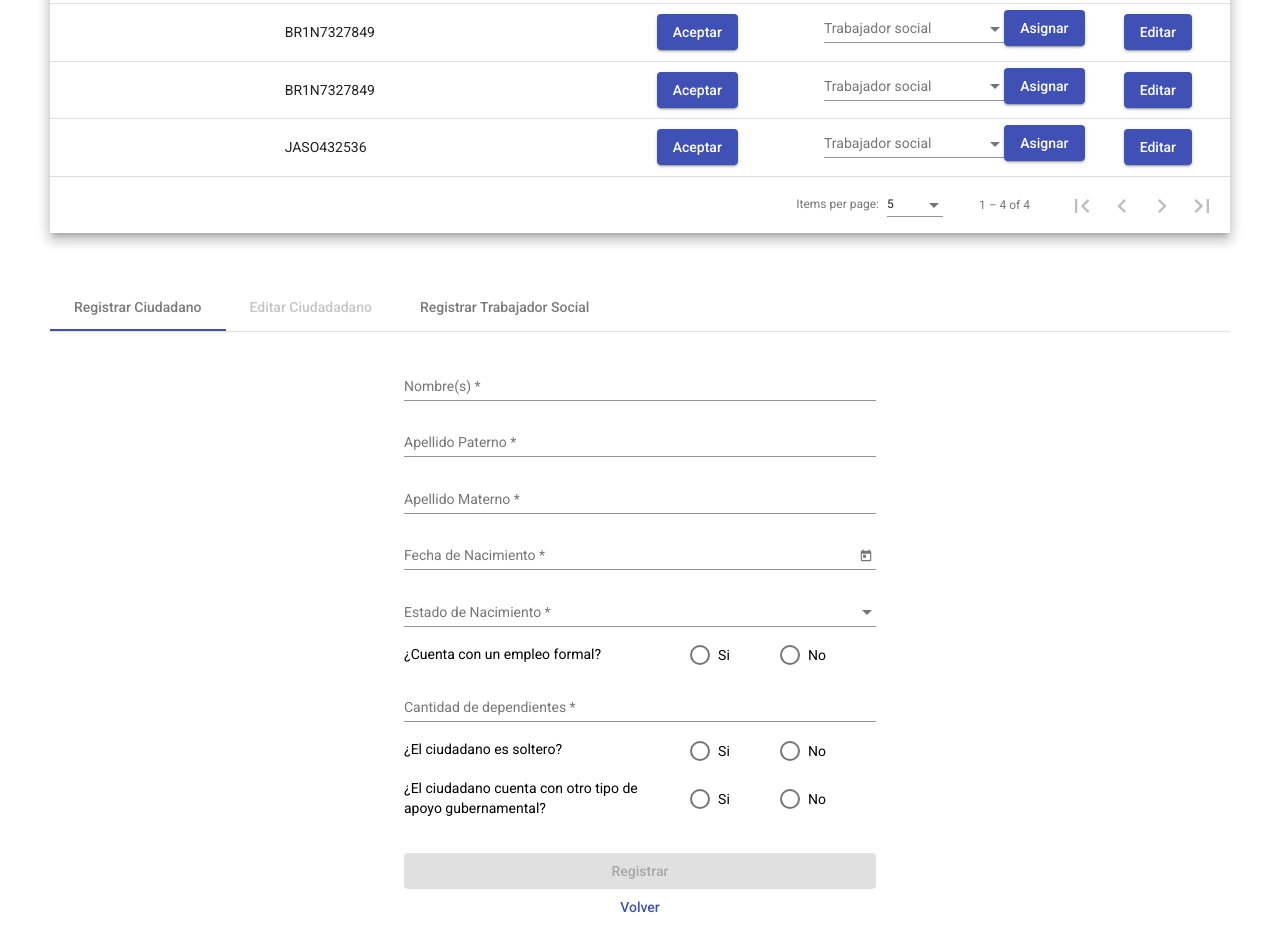
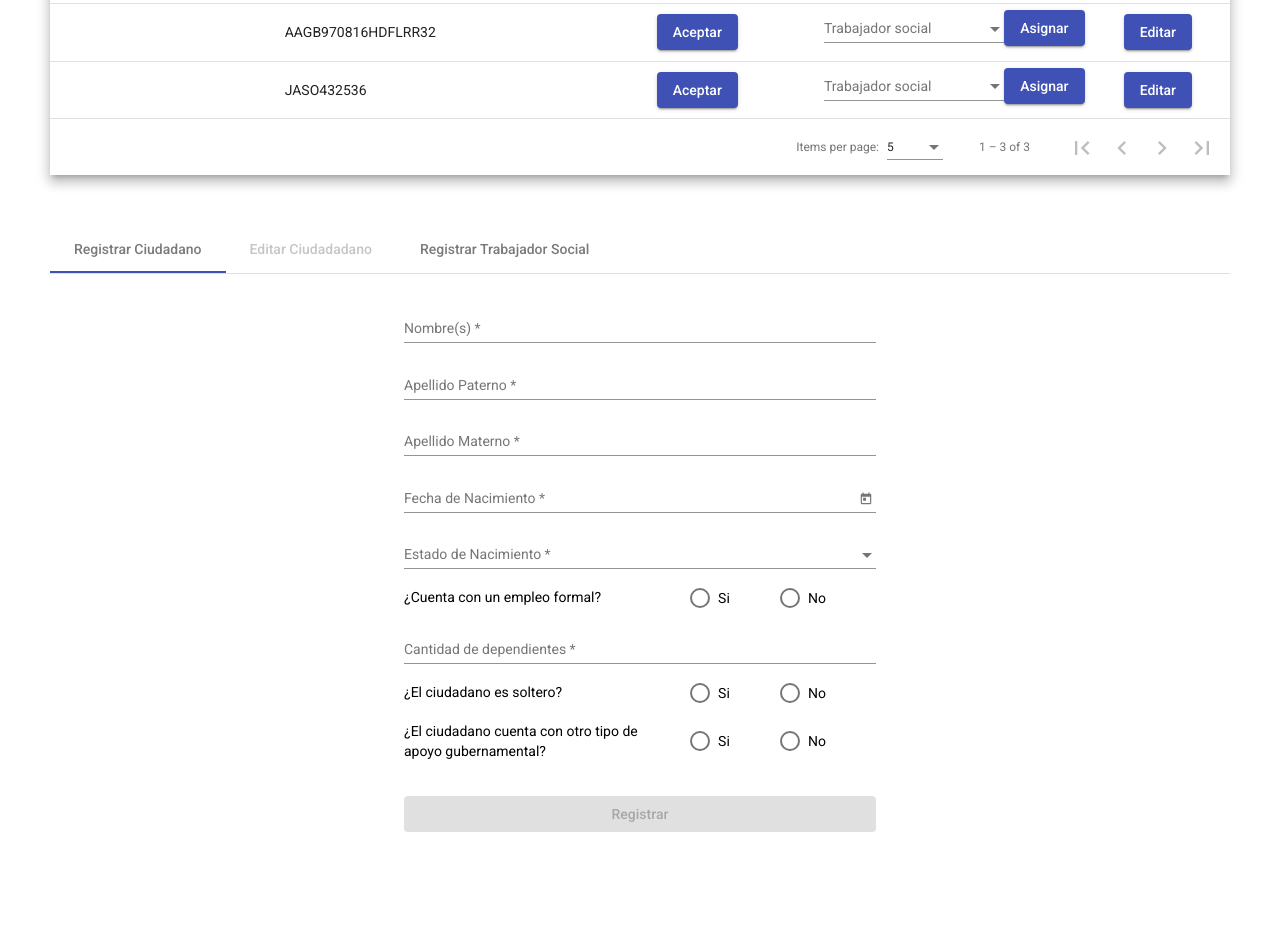
Before and after one commit to arnoldss/hcovid, an Angular app: page /citizen-info/register in a window 1280 px wide. Shown: the part 294-1246 px from the top of the page. After the commit the page ends 1206 px from the top, so only its background shows below. Built offline with nearby package versions, Linux system fonts and the light colour scheme.

Commit message:
Set values of edited citizen on edit click

```diff
--- a/src/app/citizen-info/citizen-info.component.ts
+++ b/src/app/citizen-info/citizen-info.component.ts
@@ -79,14 +79,8 @@ export class CitizenInfoComponent implements OnInit {
     },
     {
       firstname: 'Bruno',
-      maternalLastname: 'Hiram',
-      curp: 'BR1N7327849',
-      accepted: 1,
-    },
-    {
-      firstname: 'Bruno',
-      maternalLastname: 'Hiram',
-      curp: 'BR1N7327849',
+      maternalLastname: 'García',
+      curp: 'AAGB970816HDFLRR32',
       accepted: 1,
     },
     {
@@ -229,8 +223,6 @@ export class CitizenInfoComponent implements OnInit {
     this.dataSource.filter = JSON.stringify(this.filterCitizen);
   }
 
-  /////// stuff for edit
-
   onEditCitizen(citizen: Citizen) {
     this.router.navigate(['edit', citizen.curp], { relativeTo: this.route });
   }
--- a/src/app/citizen-register/citizen-register.component.html
+++ b/src/app/citizen-register/citizen-register.component.html
@@ -132,11 +132,7 @@
     </ng-container>
 
     <button mat-raised-button color="primary" type="submit" [disabled]="!form.valid">
-      Registrar
-    </button>
-
-    <button mat-button color="primary" type="button" [routerLink]="['/sign-in']">
-      Volver
+      {{ editMode ? "Actualizar" : "Registrar" }}
     </button>
   </form>
 </div>
--- a/src/app/citizen-register/citizen-register.component.ts
+++ b/src/app/citizen-register/citizen-register.component.ts
@@ -11,6 +11,9 @@ import { Citizen } from '../shared/models/citizen.model';
 import { State } from '../shared/models/state.model';
 import { ActivatedRoute } from '@angular/router';
 import { isNullOrUndefined } from '../shared/helper-functions';
+import { switchMap, tap, filter } from 'rxjs/operators';
+import { HttpClient } from '@angular/common/http';
+import { environment } from 'src/environments/environment';
 
 @Component({
   selector: 'app-citizen-register',
@@ -26,7 +29,11 @@ export class CitizenRegisterComponent implements OnInit {
   ];
   states: State[] = [];
 
-  constructor(private fb: FormBuilder, private route: ActivatedRoute) {}
+  constructor(
+    private fb: FormBuilder,
+    private route: ActivatedRoute,
+    private http: HttpClient
+  ) {}
 
   private _initForm() {
     this.form = this.fb.group(
@@ -55,15 +62,32 @@ export class CitizenRegisterComponent implements OnInit {
 
   ngOnInit() {
     this._initForm();
-    this.route.params.subscribe((params) => {
-      const citizenId = params.citizenId;
-      if (!isNullOrUndefined(citizenId)) {
-        this.editMode = true;
-        console.log('Im editing!');
-        // GET request to retrieve citizen data
-        // patch forms value with citizen data once retrieved
-      }
-    });
+    this.route.params
+      .pipe(
+        filter((params) => !isNullOrUndefined(params.citizenId)),
+        switchMap((params) => {
+          const citizenId = params.citizenId;
+          this.editMode = true;
+          const url = environment.API_URL + '/personByCurp';
+          return this.http.get(url, { params: { curp: citizenId } });
+        })
+      )
+      .subscribe((response: any) => {
+        const value = {
+          birthDate: null,
+          birthStateId: null,
+          dependantQty: null,
+          firstname: response.name,
+          govSupport: [],
+          hasJob: response.formalJob ? 'true' : 'false',
+          hasOtherSupport: response.anotherGovernmentProgram ? 'true' : 'false',
+          isSingle: response.single ? 'true' : 'false',
+          maternalLastname: null,
+          lastPaycheckQty: null,
+          paternalLastname: null,
+        };
+        this.form.setValue(value);
+      });
     this.route.data.subscribe((data) => (this.states = data.states));
   }
 
@@ -112,6 +136,7 @@ export class CitizenRegisterComponent implements OnInit {
     console.log(citizen);
     if (this.editMode) {
       // PUT to update citizen
+      this.editMode = false;
     } else {
       // POST to create new citizen
     }
```
